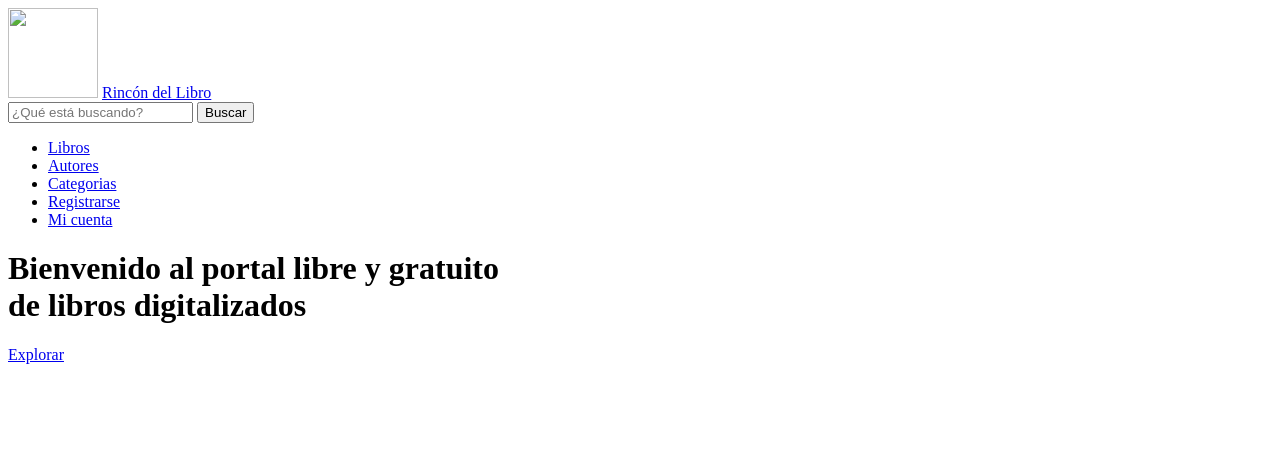
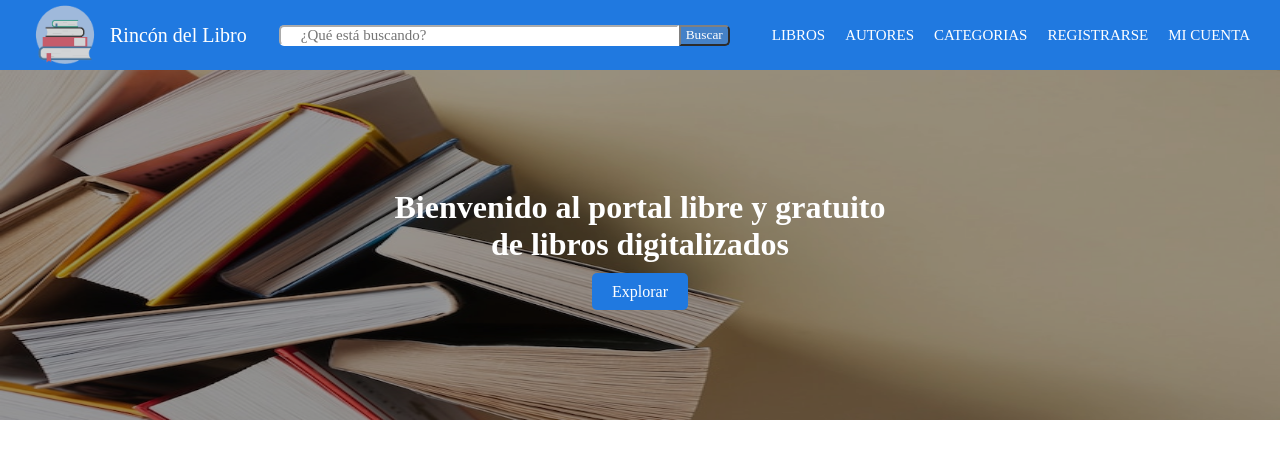
Before and after one commit to papermoon6a/papermoon6a.github.io, a plain HTML site: page index.html in a window 1280 px wide. Drawn offline with Linux system fonts and the light colour scheme.

Commit message:
Menu de header

```diff
--- /dev/null
+++ b/css/estilo.css
@@ -0,0 +1,136 @@
+*{
+	margin: 0;
+	padding: 0;
+	box-sizing: border-box;
+	font-family: Oswald;
+	text-decoration: none;
+}
+
+.contenedor_menu{
+	width: 100%;
+	height: 70px;
+	background: #2079E0;
+	padding: 0px 20px;
+
+
+}
+.items{
+	height: 100%;
+	margin: auto ;
+	align-items: center;
+	justify-content: space-between ;
+	display: flex;
+
+}
+
+.buscar{
+	display: flex;
+}
+.logo{
+	display: flex;
+	align-items: center;
+	font-size: 20px;
+}
+.logo a{
+	color: white;
+}
+input{
+
+	height: 100%;
+	width: 400px;
+	padding: 0 20px;
+	color: #000000;
+	border-radius:  5px 0 0 5px;
+	font-size: 15px;
+	border-color: white;
+}
+button{
+	color:  white;
+	cursor: pointer;
+	border-radius: 0 5px 5px 0;
+	background-color: green;
+	position: relative;
+	float: right;
+	padding: 0 5px ;
+	background-color: #4481c7;
+	border-color: grey;
+}
+
+nav{
+	height: 100%;
+}
+
+nav ul{
+	height: 100%;
+	display: flex;
+}
+
+nav ul li{
+	list-style: none;
+	height: 100%;
+	position: relative;
+}
+
+nav ul li a{
+	width: 100%;
+	height: 100%;
+	color: white;
+	display: flex;
+    align-items: center;
+	padding: 10px;
+	text-transform: uppercase;
+	font-size: 15px;
+	transition: all 300ms ease;
+}
+nav ul li a:hover{
+	transform: scale(1.1);
+	background: #0074c7;
+	box-shadow: 0px 0px 10px 0px rgba(0,0,0,0.5);
+}
+
+.banner{
+	width: 100%;
+	height: 350px;
+	background-size: 100% 100%;
+	background-image: url(../Imagenes/banner.jpg);
+
+}
+
+.capa{
+	width: 100%;
+	height: 100%;
+	background-size: 100% 100%;
+	background: rgba(0, 0, 0, 0.4);
+	display: flex;
+	justify-content: center;
+	align-items: center;
+	text-align: center;
+
+}
+
+.informacion{
+	text-align: center;
+	color:  white;
+}
+
+.informacion h1{
+	margin-bottom: 20px;
+}
+
+.informacion a{
+	color: white;
+	padding: 10px 20px;
+	background: #2079E0;
+	border-radius: 5px;
+	cursor: pointer;
+}
+
+section .card .image{
+	width: 138;
+	height: 200;
+}
+
+section .card .image img{
+	width: 100%;
+	height: 100%;
+}
--- a/index.html
+++ b/index.html
@@ -5,6 +5,7 @@
     <meta http-equiv="X-UA-Compatible" content="IE=edge">
     <meta name="viewport" content="width=device-width, initial-scale=1.0">
     <title>Rincón Libro</title>
+    <Link rel="stylesheet" type="text/css" href="css/estilo.css">
 </head>
 <body>
     <header>
```
Also changed, not shown: Imagenes/banner.jpg (added), Imagenes/historia_del_arte.jpg (added), Imagenes/logo.png (added), estilo.css (deleted).
